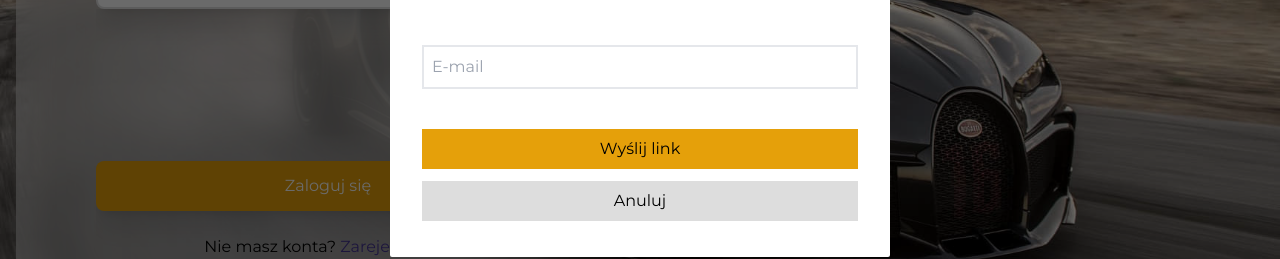
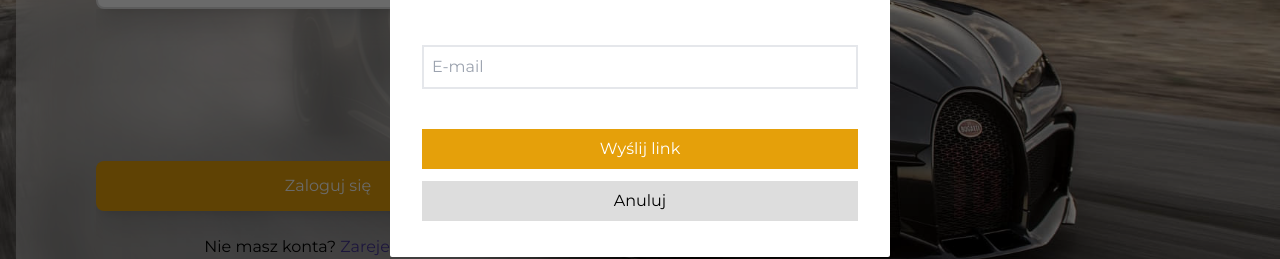
Before and after one commit to MatiHalek/OTOSZROTO, a Nuxt app in the folder frontend/: page /logowanie in a window 1280 px wide. Both pictures are taken after a click on the element "Nie pamiętam hasła". Shown: the part 335-594 px from the top of the page. Built offline with nearby package versions, Linux system fonts and the light colour scheme.

Commit message:
change text color on button

```diff
--- a/frontend/components/modals/ResetPasswordModal.vue
+++ b/frontend/components/modals/ResetPasswordModal.vue
@@ -9,7 +9,7 @@
 
                         <input class="outline-none border-2 w-full mt-8 p-2" type="text" placeholder="E-mail">
                         <div class="flex flex-col mt-10 gap-3">
-                            <button class="w-full bg-[#E5A00A] p-2">Wyślij link</button>
+                            <button class="w-full bg-[#E5A00A] p-2 text-[#FFF]">Wyślij link</button>
                             <button @click="$emit('close')" class="w-full bg-[#DDD] p-2">Anuluj</button>
                         </div>
                     </div>
```
